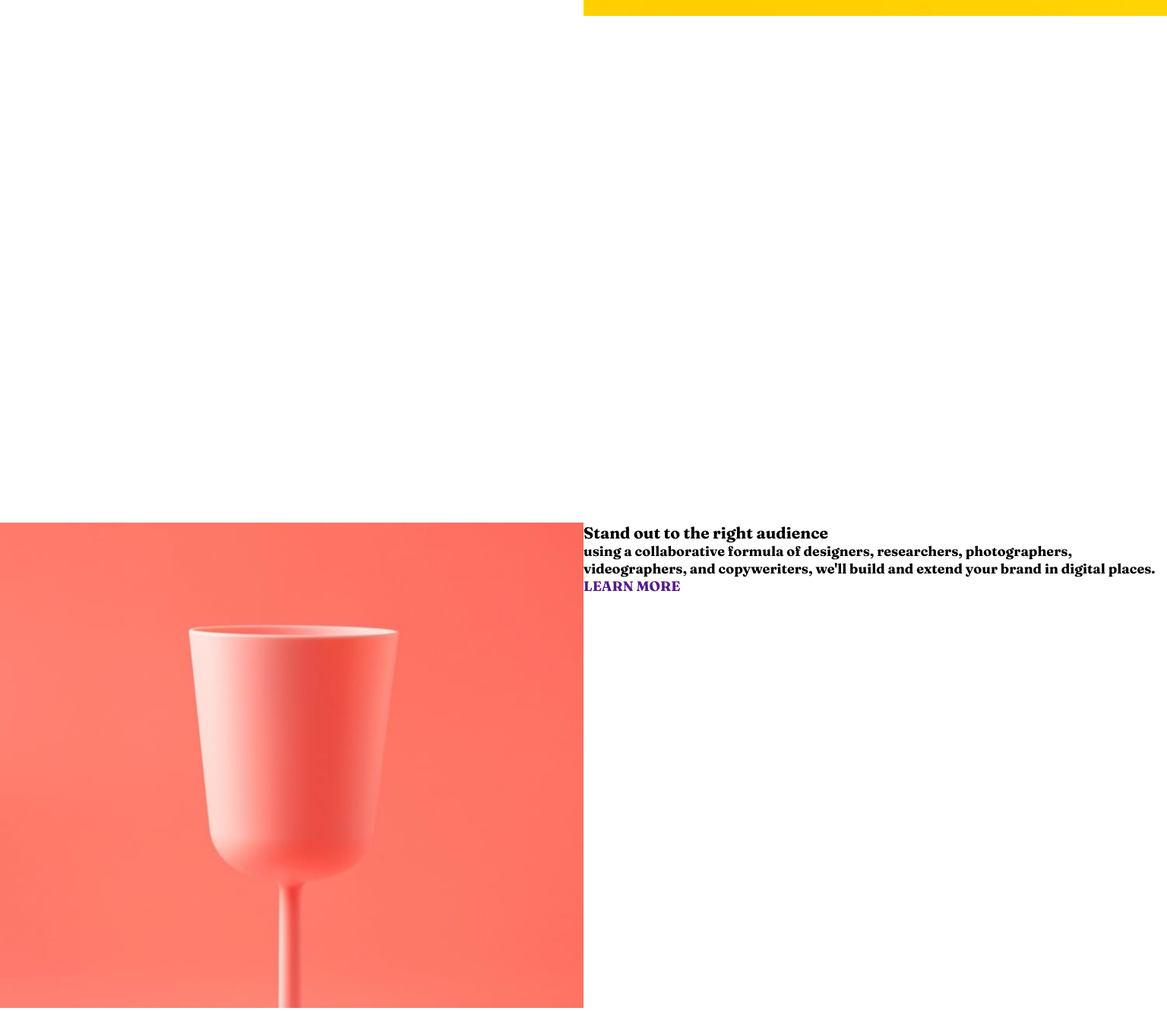
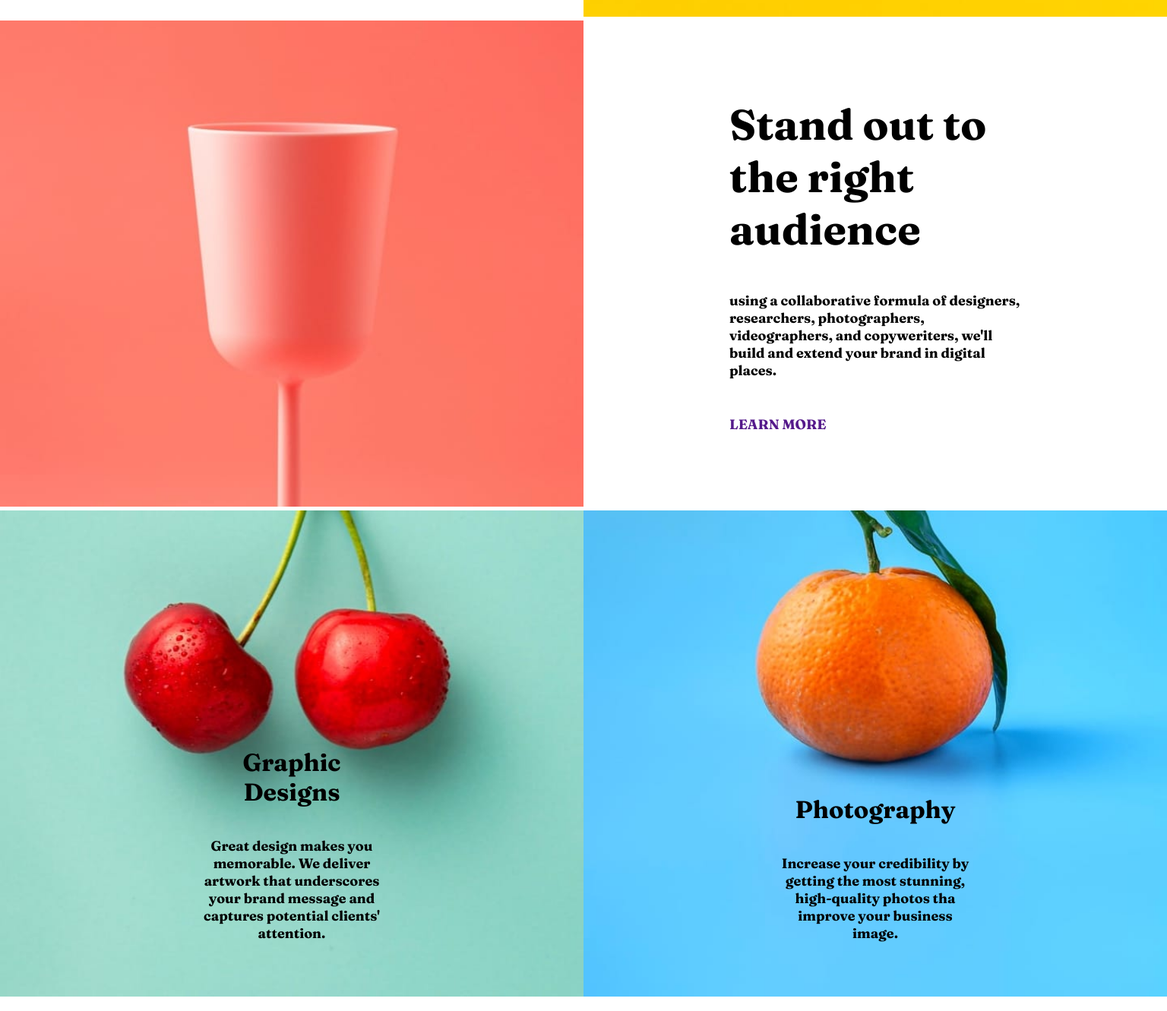
Before and after one commit to BrunoVigel/sunnyside, a plain HTML site: page index.html in a window 1536 px wide. Shown: the part 1258-2589 px from the top of the page at 76% size. Drawn offline with Linux system fonts and the light colour scheme.

Commit message:
second commit

```diff
--- a/index.html
+++ b/index.html
@@ -66,27 +66,47 @@
     <main>
 
       <section id="about">
-        <img class="item1" src="images/mobile/image-transform.jpg" alt="">
-        <div class="item2">
-          <h3>Transfor your brand</h3>
+        <div class="item1">
+          <picture>
+            <source media="(min-width:1440px)" srcset="images/desktop/image-transform.jpg" type="image/jpg" >
+            <img src="images/mobile/image-transform.jpg" alt="">
+          </picture>
+        </div>
+        <div class="item2 text-item">
+          <div class="text-container">
+            <h3>Transform your brand</h3>
             <p>we are a full-service creative agency specializing in helping brands grow fast.Engage your clients through compelling visuals that do most of the marketing for you.</p>
             <a href="">LEARN MORE</a>
           </div>
-        <img class="item3" src="images/mobile/image-stand-out.jpg" alt="">
-        <div class="item4">
+        </div>
+        <div class="item3">
+          <picture>
+            <source media="(min-width:1440px)" srcset="images/desktop/image-stand-out.jpg" type="image/jpg" >
+            <img src="images/mobile/image-stand-out.jpg" alt="">
+          </picture>
+        </div>
+        <div class="item4 text-item">
+          <div class="text-container">
             <h3>Stand out to the right audience</h3>
             <p>using a collaborative formula of designers, researchers, photographers, videographers, and copyweriters, we'll build and extend your brand in digital places.</p>
             <a href="">LEARN MORE</a>
           </div>
-        <div class="item5">
+        </div>
+        <div class="item5 image-text-item">
+          <picture>
+            <source media="(min-width:1440px)" srcset="images/desktop/image-graphic-design.jpg" type="image/jpg" >
             <img src="images/mobile/image-graphic-design.jpg" alt="">
+          </picture>
           <div>
             <h3>Graphic Designs</h3>
             <p>Great design makes you memorable. We deliver artwork that underscores your brand message and captures potential clients' attention.</p>
           </div>
         </div>
-        <div class="item6">
+        <div class="item6 image-text-item">
+          <picture>
+            <source media="(min-width:1440px)" srcset="images/desktop/image-photography.jpg" type="image/jpg" >
             <img src="images/mobile/image-photography.jpg" alt="">
+          </picture>
           <div>
             <h3>Photography</h3>
             <p>Increase your credibility by getting the most stunning, high-quality photos tha improve your business image.</p>
@@ -126,10 +146,22 @@
       </section>
 
       <section id="img-gallery">
+        <picture>
+          <source media="(min-width:1440px)" srcset="images/desktop/image-gallery-milkbottles.jpg" type="image/jpg" >
           <img src="images/mobile/image-gallery-milkbottles.jpg" alt="" />
+        </picture>
+        <picture>
+          <source media="(min-width:1440px)" srcset="images/desktop/image-gallery-orange.jpg" type="image/jpg" >
           <img src="images/mobile/image-gallery-orange.jpg" alt="" />
+        </picture>
+        <picture>
+          <source media="(min-width:1440px)" srcset="images/desktop/image-gallery-cone.jpg" type="image/jpg" >
           <img src="images/mobile/image-gallery-cone.jpg" alt="" />
+        </picture>
+        <picture>
+          <source media="(min-width:1440px)" srcset="images/desktop/image-gallery-sugarcubes.jpg" type="image/jpg" >
           <img src="images/mobile/image-gallery-sugar-cubes.jpg" alt="" />
+        </picture>
       </section>
     </main>
 
--- a/styles/_about.scss
+++ b/styles/_about.scss
@@ -0,0 +1,35 @@
+// about
+
+.text-item {
+  height: 500px;
+  display: flex;
+  flex-direction: column;
+  justify-content: center;
+  text-align: center;
+
+  h3 {
+    font-size: 2rem;
+    padding:0 5rem;
+  }
+
+  p {
+    margin: 2rem;
+    padding: 0 1.7rem;
+  }
+}
+
+.image-text-item {
+  position: relative;
+
+  div {
+    text-align: center;
+    position: absolute;
+    bottom: 12%;
+
+
+    h3 {
+      margin-bottom: 1rem;
+      font-size: 2rem;
+    }
+  }
+}
--- a/styles/_responsive.scss
+++ b/styles/_responsive.scss
@@ -1,4 +1,20 @@
 @media (min-width: 1440px) {
+  // base
+    .container {
+      padding: 0 2rem;
+    }
+
+  // header
+  header {
+    background-image: url("../images/desktop/image-header.jpg");
+
+    .arrow {
+      bottom: 40%;
+      left: 49%;
+    }
+  }
+
+
   // about
   #about {
     display: grid;
@@ -32,6 +48,41 @@
     .item6 {
       order: 6;
     }
+
+    .text-item {
+      text-align: start;
+      height: auto;
+      .text-container {
+
+        display: flex;
+        flex-direction: column;
+        justify-content: center;
+        padding:0 12rem;
+
+
+        h3{
+          font-size: 3.5rem;
+          padding: 0;
+          margin:0;
+        }
+
+        p {
+          padding:0;
+          margin:3rem 0;
+        }
+      }
+    }
+
+
+    .image-text-item {
+      div {
+        padding: 0 16rem;
+
+        h3 {
+          margin-bottom: 2.5rem;
+        }
+      }
+    }
   }
 
   // testimonials
@@ -41,12 +92,13 @@
     grid-template-columns: 25% 25% 25%;
     gap: 4rem;
     justify-content: center;
+    }
   }
-}
 
   // img gallery
   #img-gallery {
     grid-template-columns: 1fr 1fr 1fr 1fr;
     grid-template-rows: 1fr;
   }
+
 }
--- a/styles/components/_footer.scss
+++ b/styles/components/_footer.scss
@@ -11,8 +11,9 @@ footer {
   ul {
     display: flex;
     align-items: center;
-    justify-content: space-between;
-    padding: 0 0 8rem 0;
+    justify-content: center;
+    gap: 4.5rem;
+    padding: 0 0 6rem 0;
   }
 
   .socials {
--- a/styles/components/_header.scss
+++ b/styles/components/_header.scss
@@ -1,7 +1,6 @@
 // ------------------------------- header ------------------------------------
 header {
   background-image: url('../images/mobile/image-header.jpg');
-  width: 100vw;
   height: 80vh;
   background-repeat: no-repeat;
   background-position: center;
```
Also changed, not shown: styles/main.css, 1 other file. Lines whose indentation alone changed are shown as unchanged.
